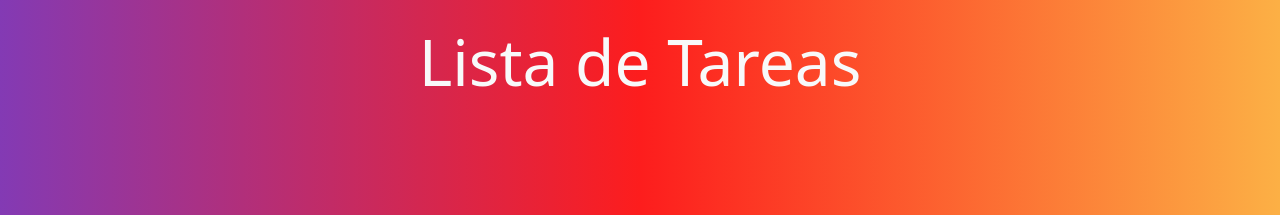
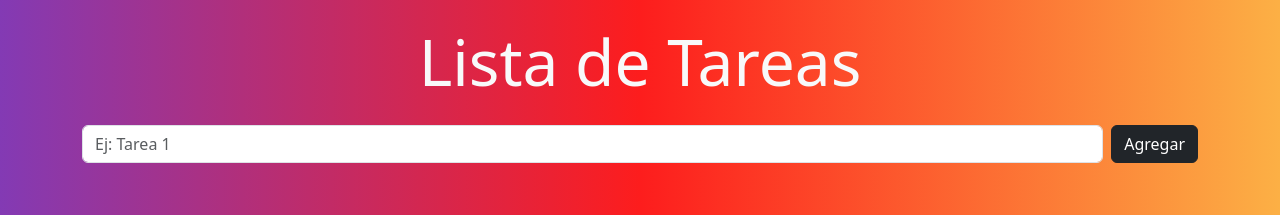
Before and after one commit to alejoh12/e4-tpReact, a React (Vite) app: page / in a window 1280 px wide. Shown: the top 215 px of the page. Built offline with nearby package versions, Linux system fonts and the light colour scheme.

Commit message:
Agregué el componente FormularioTarea.

```diff
--- a/src/App.jsx
+++ b/src/App.jsx
@@ -1,5 +1,6 @@
 import { Container } from "react-bootstrap";
 import Footer from "./components/Footer";
+import FormularioTarea from "./components/FormularioTarea";
 import "./App.css";
 import "bootstrap/dist/css/bootstrap.min.css";
 
@@ -8,6 +9,7 @@ function App() {
     <>
     <Container className="my-4">
       <h1 className="text-center text-light display-3">Lista de Tareas</h1>
+      <FormularioTarea></FormularioTarea>
     </Container>
     <Footer></Footer>
     </>
--- a/src/components/FormularioTarea.jsx
+++ b/src/components/FormularioTarea.jsx
@@ -1,9 +1,18 @@
+import { Button, Form } from "react-bootstrap";
+// import Button from "react-bootstrap/Button";
+// import Form from "react-bootstrap/Form";
+
 const FormularioTarea = () => {
-    return (
-        <form>
-
-        </form>
-    );
+  return (
+    <section className="my-4">
+      <Form>
+        <Form.Group className="mb-3 d-flex" controlId="formTareas">
+          <Form.Control type="email" placeholder="Ej: Tarea 1" />
+          <Button variant="dark" className="ms-2" type="submit">Agregar</Button>
+        </Form.Group>
+      </Form>
+    </section>
+  );
 };
 
 export default FormularioTarea;
```
